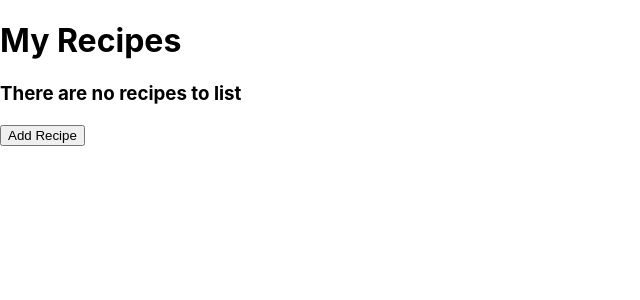
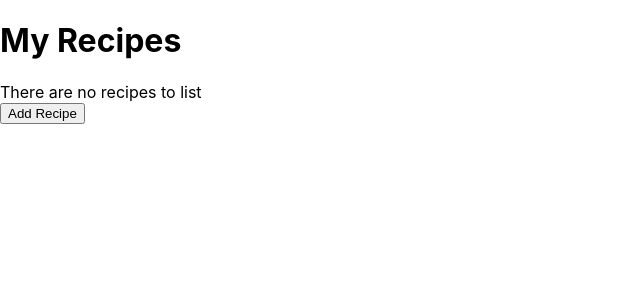
Before and after one commit to zeldapelin/TMO-pa-react-starter, a React (Create React App) app: page / in a window 1280 px wide. Shown: the top 300 px of the page, without its empty margins (0-640 px from the left). Built offline with nearby package versions, Linux system fonts and the light colour scheme.

Commit message:
removed headings

```diff
--- a/src/App.js
+++ b/src/App.js
@@ -38,10 +38,10 @@ const App = () => {
     }
   return (
     <div>
-        <h1 className="heading">My Recipes</h1>
+        <h1 className="heading"> My Recipes </h1>
         <div>
             {
-                recipes.length === 0  ?  <h3>There are no recipes to list</h3> : <ul>{renderRecipes(recipes)}</ul>
+                recipes.length === 0  ?  <div>There are no recipes to list</div> : <ul>{renderRecipes(recipes)}</ul>
             }
         </div>
 
@@ -50,7 +50,7 @@ const App = () => {
                 isShowingForm ? <div>{renderForm()}</div> : <button onClick={ () => setIsShowingForm(true)}>Add Recipe</button>
             }
         </div>
-      <h1 className="doNotRemoveMe">Hello world.</h1>
+      <div className="doNotRemoveMe">Hello world.</div>
         {/* ^ Do not remove this element ^ */}
     </div>
 
```
